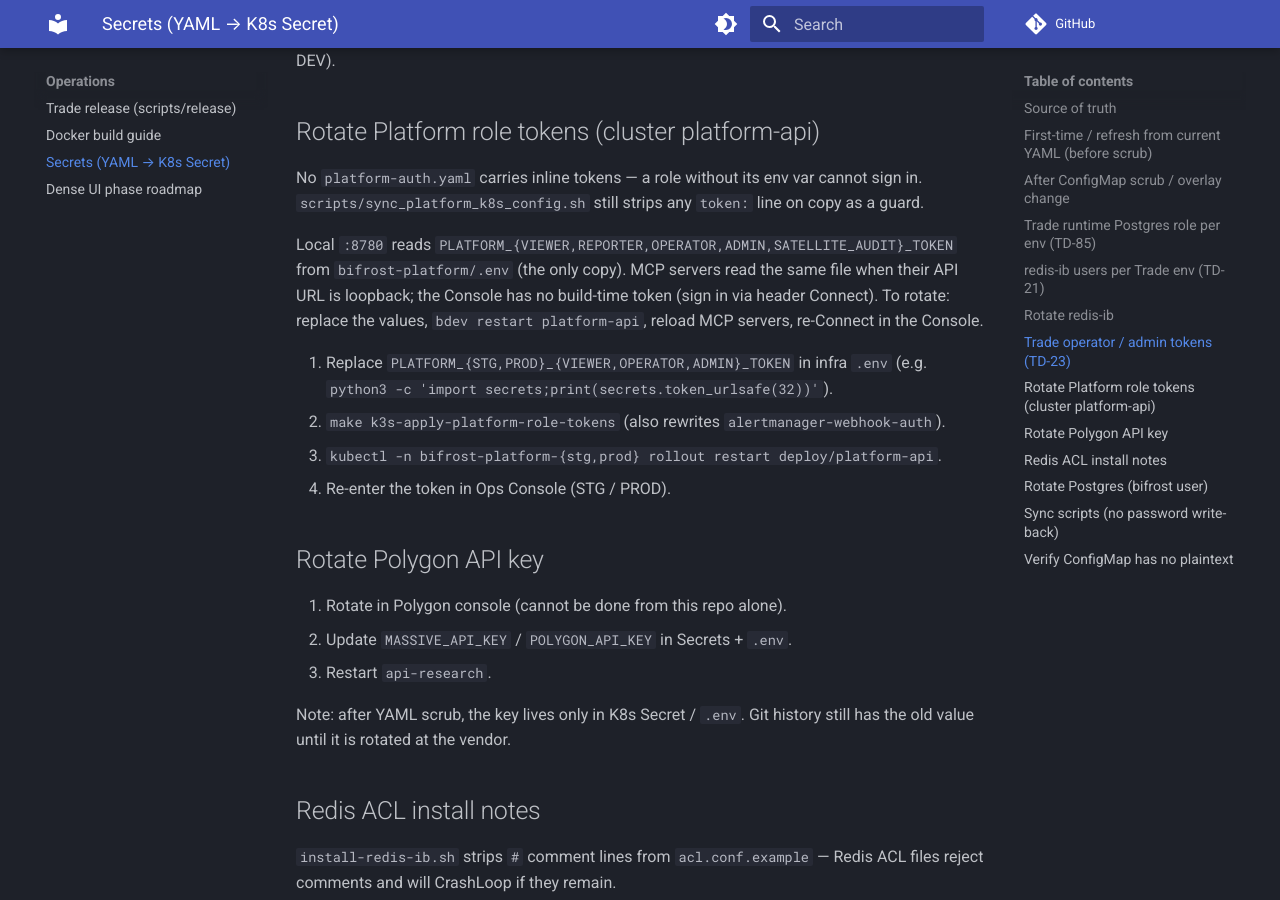
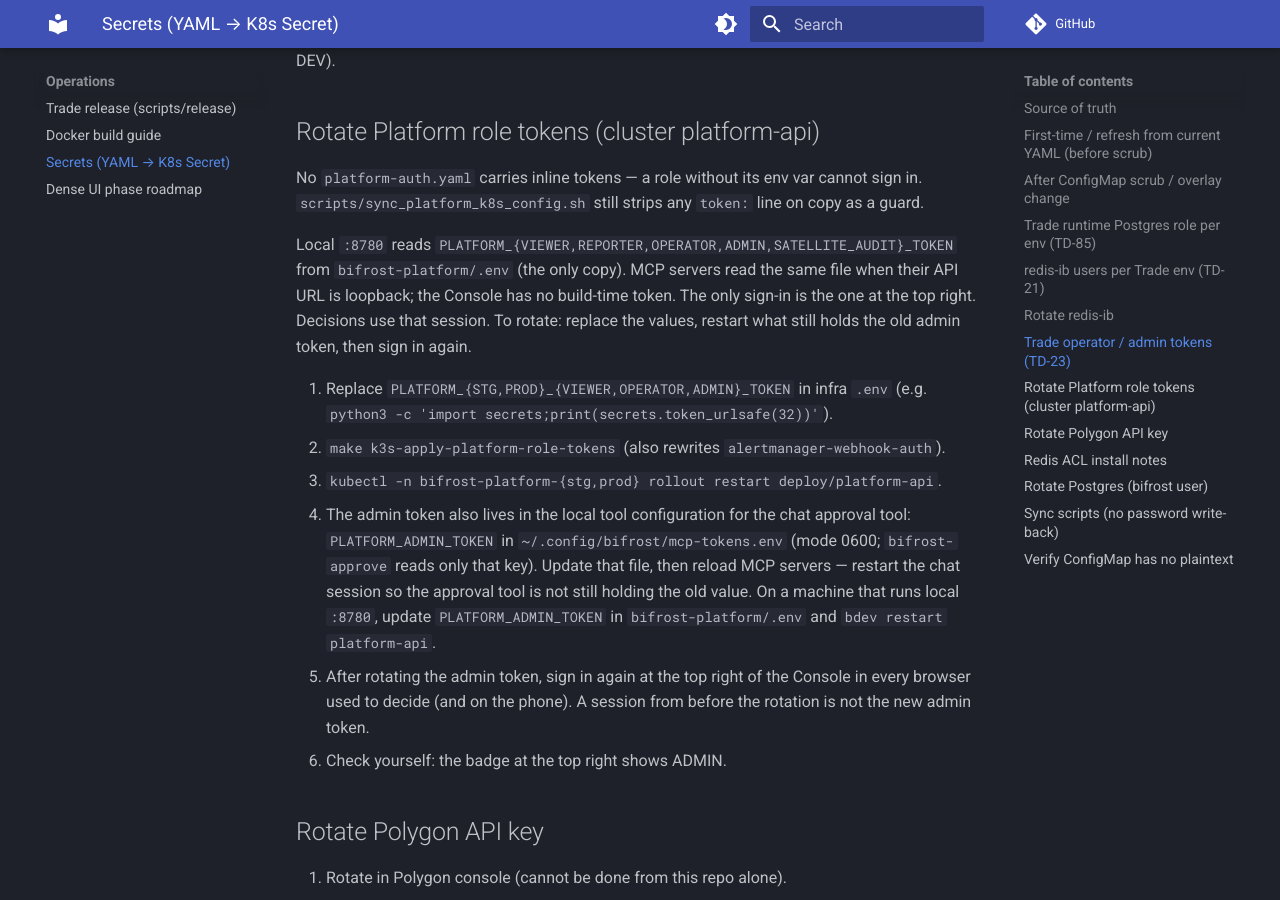
Before and after one commit to weitingzhao/bifrost-trade-infra, an MkDocs documentation site: the page built from docs/SECRETS.md, in a window 1280 px wide and 900 px high, scrolled down 4380 px. Built offline with MkDocs 1.6.1 and Material for MkDocs 9.7.7, drawn with Linux system fonts in a browser that asks for light colours; comment, search, counter and statistics services are not loaded.

Commit message:
docs(secrets): after rotating the admin token, sign in again in every browser; where else it lives (TD-312)
The rotation steps name the chat approval tool's local token file, what to
restart, the Console sign-in in every browser used to decide, and the badge
check.

Work: TD-312
Change-Id: I4cee207080046e5ea40406fc854c9aa7621e0507
Co-authored-by: Cursor <cursoragent@cursor.com>
Claude-Session: local_4a4cc96c-2607-4ed7-896d-9f9429571ab4
Claude-Transcript: 2867faf7-d37c-4dc4-9f3c-93aac2a2109d

```diff
--- a/docs/SECRETS.md
+++ b/docs/SECRETS.md
@@ -121,13 +121,16 @@ No `platform-auth.yaml` carries inline tokens — a role without its env var can
 
 Local `:8780` reads `PLATFORM_{VIEWER,REPORTER,OPERATOR,ADMIN,SATELLITE_AUDIT}_TOKEN` from
 `bifrost-platform/.env` (the only copy). MCP servers read the same file when their API URL is
-loopback; the Console has no build-time token (sign in via header Connect). To rotate: replace
-the values, `bdev restart platform-api`, reload MCP servers, re-Connect in the Console.
+loopback; the Console has no build-time token. The only sign-in is the one at the top right.
+Decisions use that session. To rotate: replace the values, restart what still holds the old
+admin token, then sign in again.
 
 1. Replace `PLATFORM_{STG,PROD}_{VIEWER,OPERATOR,ADMIN}_TOKEN` in infra `.env` (e.g. `python3 -c 'import secrets;print(secrets.token_urlsafe(32))'`).
 2. `make k3s-apply-platform-role-tokens` (also rewrites `alertmanager-webhook-auth`).
 3. `kubectl -n bifrost-platform-{stg,prod} rollout restart deploy/platform-api`.
-4. Re-enter the token in Ops Console (STG / PROD).
+4. The admin token also lives in the local tool configuration for the chat approval tool: `PLATFORM_ADMIN_TOKEN` in `~/.config/bifrost/mcp-tokens.env` (mode 0600; `bifrost-approve` reads only that key). Update that file, then reload MCP servers — restart the chat session so the approval tool is not still holding the old value. On a machine that runs local `:8780`, update `PLATFORM_ADMIN_TOKEN` in `bifrost-platform/.env` and `bdev restart platform-api`.
+5. After rotating the admin token, sign in again at the top right of the Console in every browser used to decide (and on the phone). A session from before the rotation is not the new admin token.
+6. Check yourself: the badge at the top right shows ADMIN.
 
 ## Rotate Polygon API key
 
```
